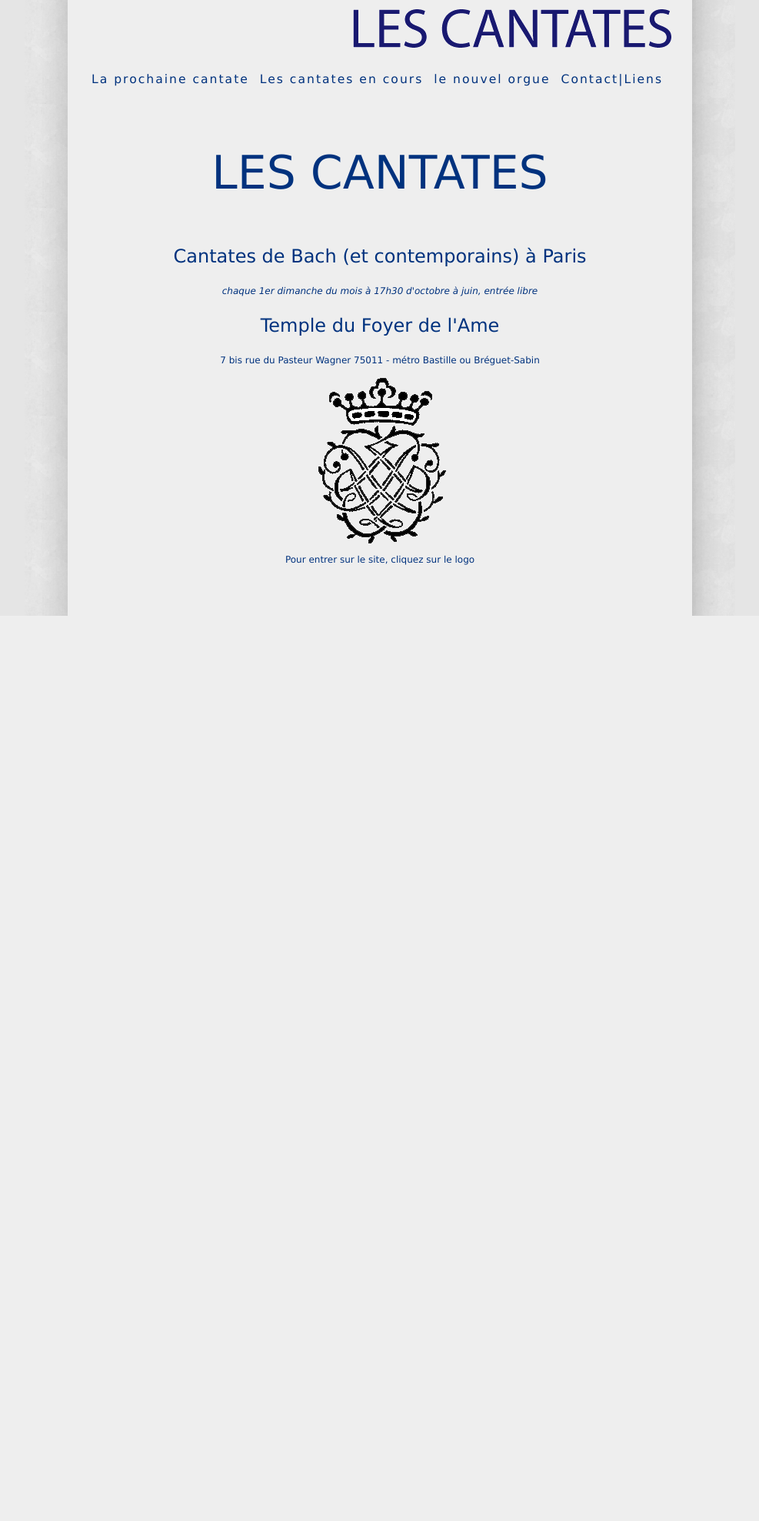
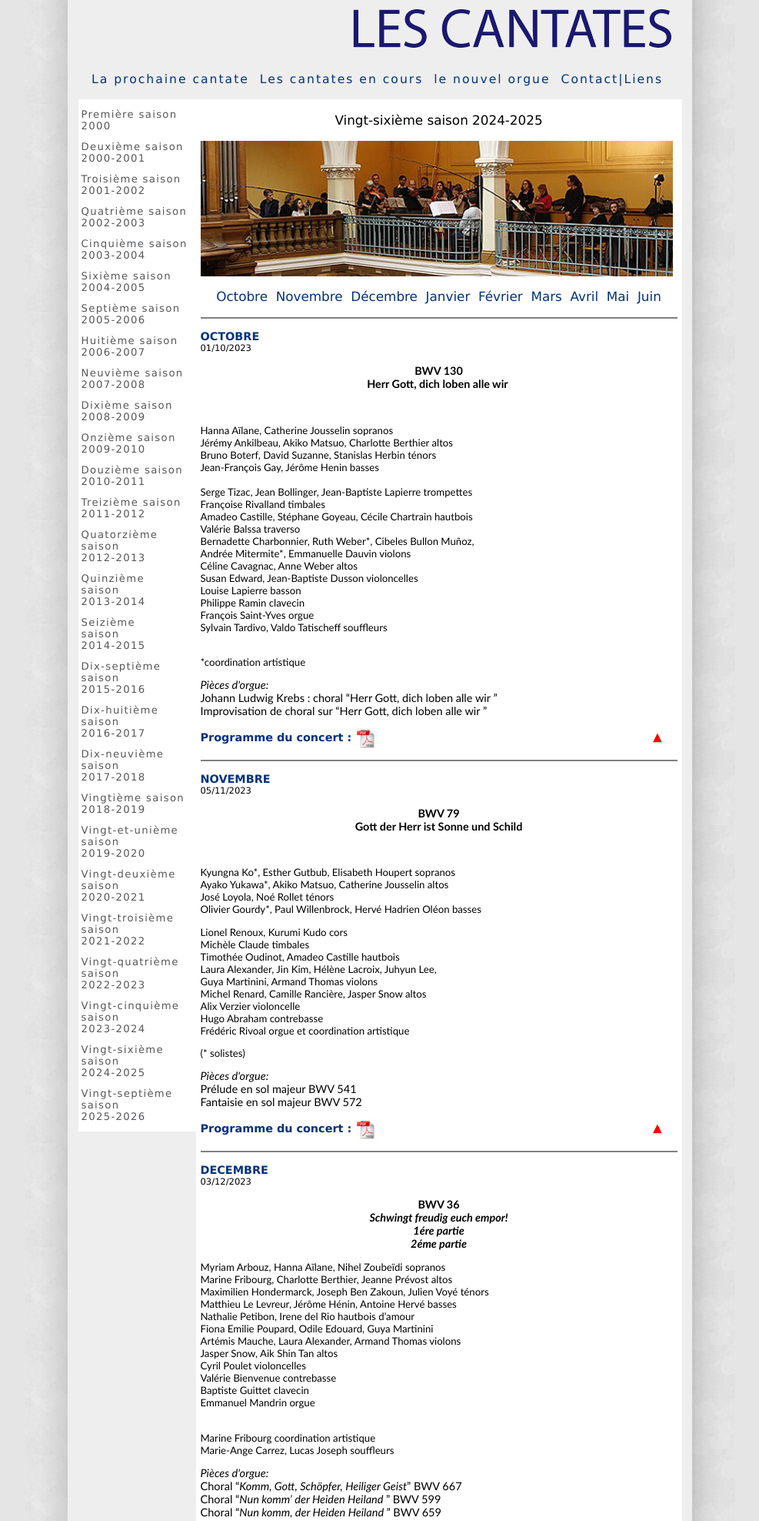
Before and after one commit to kaicarver/lescantates, a PHP site: page /index.php?page=integrale26 in a window 1280 px wide. Shown: the top 1976 px of the page at 77% size, without its empty margins (146-1133 px from the left). Before the commit the page ends 800 px from the top, so only its background shows below. Run offline with PHP 8.4, Linux system fonts and the light colour scheme.

Commit message:
commence à ajouter saisons 26 et 27

```diff
--- /dev/null
+++ b/docs/integrale26.php
@@ -0,0 +1,282 @@
+<script language="JavaScript" type="text/JavaScript">
+<link rel="stylesheet" type="text/css" href="style.css" />
+<!--
+function MM_reloadPage(init) {  //reloads the window if Nav4 resized
+  if (init==true) with (navigator) {if ((appName=="Netscape")&&(parseInt(appVersion)==4)) {
+    document.MM_pgW=innerWidth; document.MM_pgH=innerHeight; onresize=MM_reloadPage; }}
+  else if (innerWidth!=document.MM_pgW || innerHeight!=document.MM_pgH) location.reload();
+}
+MM_reloadPage(true);
+//-->
+</script>
+  <?php
+  include("docs/menuintegrale.php");
+  ?>
+  <link href="style.css" rel="stylesheet" type="text/css">
+<div class="Content" style="float:right; margin-left:180;	width:620px;
+	background-color: #FFFFFF;
+	padding-left:6px;
+	padding-right:6px;
+	border: 1px none #000000;">
+  <a name="HautPage"></a>
+  <p class="annee">Vingt-sixième saison 2024-2025</p>
+  <img src="../Images/Tribune_614.jpg" width="614" height="176">
+  <p class="liensaisons"><a href="#Octobre">Octobre</a>&nbsp;&nbsp;<a href="#Novembre">Novembre</a>&nbsp;&nbsp;<a href="#Decembre">D&eacute;cembre</a>&nbsp;&nbsp;<a href="#Janvier">Janvier</a>&nbsp;&nbsp;<a href="#Fevrier">F&eacute;vrier</a>&nbsp;&nbsp;<a href="#Mars">Mars</a>&nbsp;&nbsp;<a href="#Avril">Avril</a>&nbsp;&nbsp;<a href="#Mai">Mai</a>&nbsp;&nbsp;<a href="#Juin">Juin</a> </p>
+  <hr noshade>
+  <p class="mois"><a name="Octobre" id="Octobre"></a>OCTOBRE<br>
+  <span class="date"> 01/10</span><span class="date">/2023</span>
+  <p align="center" class="bwv">BWV 130<br>
+  Herr Gott, dich loben alle wir </p>
+<p class="musiciens">&nbsp;</p>
+<p class="musiciens">Hanna Aïlane, Catherine Jousselin sopranos<br>
+  Jérémy Ankilbeau, Akiko Matsuo, Charlotte Berthier altos<br>
+  Bruno Boterf, David Suzanne, Stanislas Herbin ténors<br>
+  Jean-François Gay, Jérôme Henin basses<br>
+  <br>
+  Serge Tizac, Jean Bollinger, Jean-Baptiste Lapierre trompettes <br>
+  Françoise Rivalland timbales <br>
+  Amadeo Castille, Stéphane Goyeau, Cécile Chartrain hautbois<br>
+  Valérie Balssa traverso <br>
+  Bernadette Charbonnier, Ruth Weber*, Cibeles Bullon Muñoz, <br>
+  Andrée Mitermite*, Emmanuelle Dauvin violons <br>
+  Céline Cavagnac, Anne Weber altos<br>
+  Susan Edward, Jean-Baptiste Dusson violoncelles  <br>
+  Louise Lapierre basson <br>
+  Philippe Ramin clavecin<br>
+  François Saint-Yves orgue<br>
+  Sylvain Tardivo, Valdo Tatischeff souffleurs</p>
+<p class="musiciens"><br>
+  *coordination artistique</p>
+<p class="musiciens"><span class="titreorgue">Pi&egrave;ces d'orgue:<br>
+    </span> <span class="pieceorgue">Johann Ludwig Krebs : choral &ldquo;Herr Gott, dich loben alle wir &rdquo; <br>
+    Improvisation de choral sur &ldquo;Herr Gott, dich loben alle wir &rdquo;<br>
+  </span><span class="pieceorgue"><a href="#HautPage"><img src="./Images/fleche_haut.gif" alt="Retour haut de page"  border="0" class="flechehaut" /></a></span>
+<p><span class="mois">Programme du concert :</span> <a href="../Presentations/saison 25/2310_130.pdf" target="_blank"><img src="../Images/Acrobat30px.gif" width="30" height="30" border="0"></a>
+</p>
+<hr noshade>
+<p class="mois"><a name="Novembre" id="Novembre"></a>NOVEMBRE<br>
+  <span class="date"> 05/11</span><span class="date">/2023</span>
+<p align="center" class="bwv">BWV 79<br>
+  Gott der Herr ist Sonne und Schild</p>
+<p class="musiciens">&nbsp;</p>
+<p class="musiciens">Kyungna Ko*, Esther Gutbub, Elisabeth Houpert sopranos<br>
+  Ayako Yukawa*, Akiko Matsuo, Catherine Jousselin altos<br>
+  José Loyola, Noé Rollet ténors<br>
+  Olivier Gourdy*, Paul Willenbrock, Hervé Hadrien Oléon basses</p>
+<p class="musiciens">Lionel Renoux, Kurumi Kudo cors <br>
+  Michèle Claude timbales<br>
+  Timothée Oudinot, Amadeo Castille hautbois<br>
+  Laura Alexander, Jin Kim, Hélène Lacroix, Juhyun Lee, <br>
+  Guya Martinini, Armand Thomas violons <br>
+  Michel Renard, Camille Rancière, Jasper Snow altos<br>
+  Alix Verzier violoncelle <br>
+  Hugo Abraham contrebasse<br>
+  Frédéric Rivoal orgue et coordination artistique</p>
+<p class="musiciens">(* solistes)</p>
+<p class="musiciens"><span class="titreorgue">Pi&egrave;ces d'orgue:<br>
+  </span> <span class="pieceorgue">Prélude en sol majeur BWV 541 <br>
+    Fantaisie en sol majeur BWV 572<br>
+  </span><span class="pieceorgue"><a href="#HautPage"><img src="./Images/fleche_haut.gif" alt="Retour haut de page"  border="0" class="flechehaut" /></a></span>
+<p><span class="mois">Programme du concert :</span> <a href="../Presentations/saison 25/79.pdf" target="_blank"><img src="../Images/Acrobat30px.gif" width="30" height="30" border="0"></a> </p>
+<hr noshade="noshade" />
+<p class="mois"><a name="Decembre" id="Decembre"></a>DECEMBRE<br>
+  <span class="date"> 03/12</span><span class="date">/2023</span>
+<p align="center" class="bwv">BWV 36<br>
+  <em>Schwingt freudig euch empor!<br>
+  1ére partie<br>
+  2éme partie
+  </em></p>
+<p class="musiciens">Myriam Arbouz, Hanna Aïlane, Nihel Zoubeïdi sopranos<br>
+  Marine Fribourg, Charlotte Berthier, Jeanne Prévost altos<br>
+  Maximilien Hondermarck, Joseph Ben Zakoun, Julien Voyé ténors<br>
+  Matthieu Le Levreur, Jérôme Hénin, Antoine Hervé basses<br>
+  Nathalie Petibon, Irene del Rio hautbois d’amour<br>
+  Fiona Emilie Poupard, Odile Edouard, Guya Martinini<br>
+  Artémis Mauche, Laura Alexander, Armand Thomas violons<br>
+  Jasper Snow, Aik Shin Tan altos<br>
+  Cyril Poulet violoncelles <br>
+  Valérie Bienvenue contrebasse<br>
+  Baptiste Guittet clavecin<br>
+  Emmanuel Mandrin orgue</p>
+<p class="musiciens"><br>
+  Marine Fribourg coordination artistique<br>
+  Marie-Ange Carrez, Lucas Joseph souffleurs</p>
+<p class="musiciens"><span class="titreorgue">Pi&egrave;ces d'orgue:<br>
+  </span> <span class="pieceorgue">Choral &ldquo;<em>Komm, Gott, Schöpfer, Heiliger Geist</em>&rdquo; BWV 667 <br>
+  Choral &ldquo;<em>Nun komm&rsquo; der Heiden Heiland </em>&rdquo; BWV 599<br>
+  Choral &ldquo;<em>Nun komm, der Heiden Heiland </em>&rdquo; BWV 659<br>
+    </span><span class="pieceorgue"><a href="#HautPage"><img src="./Images/fleche_haut.gif" alt="Retour haut de page"  border="0" class="flechehaut" /></a></span>
+<p><span class="mois">Programme du concert :</span> <a href="../Presentations/saison 25/36.pdf" target="_blank"><img src="../Images/Acrobat30px.gif" width="30" height="30" border="0"></a></p>
+<hr noshade="noshade" />
+<p class="mois"><a name="JANVIER" id="Janvier"></a>JANVIER<br>
+  <span class="date"> 07/01</span><span class="date">/2024</span>
+<p align="center" class="bwv">BWV 136<br>
+  Erforsche mich, Gott, und erfahre mein Herz  </p>
+<p> <span class="musiciens">Karine Serafin, Sophie Charpentier, Catherine Joussellin, Madeleine Treilhou sopranos<br>
+  Marine Fribourg*, Arthur Rigal-Gavioli, Akiko Matsuo altos<br>
+  Vincent Lièvre Picard*, Ulysses Chuang, Matthieu Benoit ténors<br>
+  Olivier Bizot*, Pierre Agut, Jérôme Hénin basses</span></p>
+<p class="musiciens" lang="en-US"> Lionel Renoux cor<br>
+  Amadeo Castille hautbois<br>
+  Neven Lesage hautbois d&rsquo;amour<br>
+  Jin Kim, Mario Konaka, David Rabinovici, Patrick Oliva,<br>
+  Xavier Sichel, Ruth Weber violons<br>
+  Cibeles Bullon Munoz, Aik Shin Tan altos<br>
+  Elena Andreyev, Norbert Zauberman violoncelles<br>
+  Elisabeth Joyé clavecin et coordination artistique<br>
+  Kamran Mercier orgue<br>
+  Etienne Cendrier, Sylvain Tardivo souffleurs</p>
+<p class="musiciens"> (* solistes)</p>
+<p class="pieceorgue"><span class="titreorgue">Pièces d'orgue:</span><br>
+  <span style="font-weight: normal">Prélude en la majeur  BWV 536<br>
+  Choral pour orgue &ldquo;Das alte Jahr vergangen ist&rdquo; BWV 614</span></p>
+<p align="center" class="pieceorgue"><br>
+    <a href="#HautPage"><img src="./Images/fleche_haut.gif" alt="Retour haut de page"  border="0" class="flechehaut" /></a>
+</p>
+<p class="pieceorgue">Programme du concert : <a href="../Presentations/saison 25/0124_136.pdf" target="_blank"><img src="../Images/Acrobat30px.gif" width="30" height="30" border="0"></a></p>
+<hr noshade="noshade" />
+<p class="mois"><a name="Fevrier" id="Fevrier"></a>FEVRIER<br>
+  <span class="date"> 04/02</span><span class="date">/2024</span>
+<p align="center" class="bwv">BWV 148<br>
+  <em>Bringet dem Herrn Ehre seines Namens</em></p>
+<p class="musiciens">Mathilde Marin, Catherine Jousselin, Madeleine Treilhou sopranos<br>
+  Evann Loget-Raymond, Akiko Matsuo, Arthur Rigal-Gavioli altos<br>
+  Romain Bazola, Gastón Oliveira Weckesser ténors</p>
+<p class="musiciens">Jean Baptiste Nicolas trompette<br>
+  Thomas Letellier, Hyong-Song Dupuis hautbois d’amour<br>
+  Jean-Maurice Messelin hautbois de chasse<br>
+  Cibeles Bullón Muñoz*, Andrée Mittermite, Sepideh Nikoukar,<br>
+  Tatsuya Hatano, Camille Rancière, Armand Thomas violons<br>
+  Ruth Weber, Louise Béguin altos<br>
+  Magdalena Probe, Maxime Calmon violoncelles <br>
+  Elisabeth Joyé clavecin<br>
+  Kamran Mercier orgue<br>
+  Augustin Le Coutour, Clément Leray souffleurs<br>
+  (*coordination artistique)</p>
+<p class="musiciens"><span class="titreorgue">Pi&egrave;ces d'orgue:<br>
+  </span> <span class="pieceorgue"><span class="pieceorgue">Fantaisie en sol mineur BWV 542<br>
+  Fuga super Meine Seele erhebet den Herrn BWV733</span><br>
+    </span><span class="pieceorgue"><a href="#HautPage"><img src="./Images/fleche_haut.gif" alt="Retour haut de page"  border="0" class="flechehaut" /></a></span>
+<p><span class="mois">Programme du concert :</span> <a href="../Presentations/saison 25/148.pdf" target="_blank"><img src="../Images/Acrobat30px.gif" width="30" height="30" border="0"></a></p>
+<hr noshade="noshade" />
+<p class="mois"><a name="Mars" id="Mars"></a>MARS<br>
+  <span class="date"> 03/03</span><span class="date">/2024</span>
+<p align="center" class="bwv">&nbsp;</p>
+<p align="center" class="bwv">Jacobus Gallus : Motet &ldquo;<em>Adoramus te</em>&rdquo;<br>
+  BWV 59<br>
+  <span lang="EN-US"><em>Wer mich liebet, </em></span><em><span lang="EN-US">der wird mein Wort halten</span></em></p>
+<p class="musiciens">Karine Sérafin*, Catherine Jousselin, Madeleine Treilhou <em>sopranos</em><br>
+  Aude Leriche, Akiko Matsuo, Sarah Rouppert <em>altos</em><br>
+  Matthieu Benoît, Timothée Nicolas, Camille Rancière <em>ténors</em><br>
+  Igor Bouin*, Joseph Nicolas, Paul Willenbrock <em>basses</em></p>
+<p class="musiciens">Jean-Daniel Souchon, Antoine Azuelos <em>trompettes</em><br>
+  Michèle Claude <em>timbales</em><br>
+  Bernadette Charbonnier, Ugo Gianotti, Eun-Shik Kim, Andrée Mitermite <em>violons</em><br>
+  Ruth Weber <em>alto</em><br>
+  Christophe Coin <em>violoncelle</em><br>
+  François Guerrier <em>clavecin</em><br>
+  Freddy Eichelberger <em>orgue et coordination artistique</em><br>
+  Claire Lebouc, Sylvain Tardivo<em> souffleurs</em><br>
+  (* solistes)</p>
+<p class="musiciens"><span class="titreorgue">Pi&egrave;ces d'orgue:<br>
+  </span> <span class="pieceorgue">Praeludium en la mineur BWV 543/1a<br>
+  Adagio BWV 564<br>
+  Dietrich Buxtehude : Praeludium en do majeur BuxWV 137<br>
+  </span><span class="pieceorgue"><a href="#HautPage"><img src="./Images/fleche_haut.gif" alt="Retour haut de page"  border="0" class="flechehaut" /></a></span>
+<p><span class="mois">Programme du concert :</span> <a href="../Presentations/saison 25/mars24-59.pdf" target="_blank"><img src="../Images/Acrobat30px.gif" width="30" height="30" border="0"></a></p>
+<hr>
+<p class="mois"><a name="Avril" id="Avril"></a>AVRIL<br>
+  <span class="date"> 07/04</span><span class="date">/2024</span>
+<p align="center" class="bwv">&nbsp;</p>
+<p align="center" class="bwv">Oratorio de Pâques BWV 249</p>
+<p><span class="musiciens">Alice Duport-Percier*, Hanna Aïlane, Karine Serafin, Dominique Moaty, Madeleine Threilhou sopranos<br>
+  Laura Muller*, Lewis Hammond, Catherine Joussellin, Akiko Matsuo altos<br>
+  Benoît Porcherot*, Jean-Luc-Baudouin, Stanislas Herbin ténors<br>
+  Simon Dubois*, Jean-François Gay, Camille Rancière, Paul Willenbrock,  basses<br>
+  <br>
+  Emmanuelle Dauvin*, Cibeles Bullon Munoz, Orlando Faneite Moreno,<br>
+  Guya Martinini, Pablo Alonso Diaz violons<br>
+  Michel Renard, Ruth Weber, Aik Shin Tan altos<br>
+  Magali Boyer, Celia Pradel violoncelles<br>
+  Valérie Bienvenu contrebasse<br>
+  Victoire Fellonneau flûte traversière<br>
+  Hélène Mourot*, Christophe Mazeaud* hautbois et hautbois d’amour<br>
+  Michelle Tellier, Christophe Mazeaud flûtes à bec<br>
+  Alexandre Salles basson <br>
+  Victor Theurkauff, Guilhem Barragué, Julien Cartier trompettes<br>
+  Cloé Guiberteau timbales <br>
+  Yannick Varlet orgue<br>
+  Frederick Haas clavecin<br>
+  <br>
+  Graham O’Reilly coordination</span><br>
+  <span class="musiciens">(* solistes)</span></p>
+<p class="musiciens">&nbsp;</p>
+<p class="musiciens"><span class="titreorgue">Pi&egrave;ces d'orgue:<br>
+  </span> <span class="pieceorgue">Prélude en sol majeur BWV 541<br>
+  Fugue en sol majeur BWV 541<br>
+  </span><span class="pieceorgue"><a href="#HautPage"><img src="./Images/fleche_haut.gif" alt="Retour haut de page"  border="0" class="flechehaut" /></a></span>
+<p><span class="mois">Programme du concert :</span> <a href="../Presentations/saison 25/2404_249.pdf" target="_blank"><img src="../Images/Acrobat30px.gif" width="30" height="30" border="0"></a></p>
+<hr>
+<p class="mois"><a name="Mai" id="Mai"></a>MAI<br>
+  <span class="date"> 05/05</span><span class="date">/2024</span>
+<p align="center" class="bwv">&nbsp;</p>
+<p align="center" class="bwv">BWV 120<em><br>
+  Gott, man lobet dich in der Stille</em></p>
+<p class="musiciens">Anna Piroli*, Madeleine Treilhou, Nihel Zoubeïdi sopranos<br>
+  Camille Bordet*, Vincent Weymann, Catherine Jousselin, Akiko Matsuo altos<br>
+  Benoît Porcherot*, Julien Voyé, Joël Roessel ténors<br>
+  Jean-François Gay*, Nicolas Hézelot, Camille Rancière basses</p>
+<p class="musiciens">Jean-Daniel Souchon, Jean-Baptiste Nicolas, Gilles Mercier trompettes<br>
+  Michèle Claude timbales<br>
+  Olivier Lalau, Martin Roux hautbois<br>
+  Emmanuelle Dauvin**, Christophe Mourault, Valentine Pinardel, Daniel Boothe,<br>
+  Orlando Faneite Moreno violons<br>
+  Marina Marcos Aik Shin Tan altos<br>
+  Valentin Bajou violoncelle <br>
+  Leonardo Teruggi contrebasse<br>
+  Frédérick Haas clavecin, direction et orgue solo<br>
+  Tetsu Isaji orgue continuo<br>
+  <br>
+  Augustin Le Coutour, Sébastien Cadet souffleurs<br>
+  <br>
+  (* solistes vocaux ** coordination artistique)</p>
+<p class="musiciens">&nbsp;</p>
+<p class="musiciens"><span class="titreorgue">Pi&egrave;ces d'orgue:<br>
+  </span> <span class="pieceorgue">Adagio BWV 564 aux violon et pédalier<br>
+  Prélude pour orgue en ré majeur BWV 874<br>
+  </span><span class="pieceorgue"><a href="#HautPage"><img src="./Images/fleche_haut.gif" alt="Retour haut de page"  border="0" class="flechehaut" /></a></span>
+<p><span class="mois">Programme du concert :</span> <a href="../Presentations/saison 25/120.pdf" target="_blank"><img src="../Images/Acrobat30px.gif" width="30" height="30" border="0"></a></p>
+<hr>
+<p class="mois"><a name="Juin" id="Juin"></a>JUIN<br>
+  <span class="date"> 02/06</span><span class="date">/2024</span>
+<p align="center" class="bwv">&nbsp;</p>
+<p align="center" class="bwv"><span class="pieceorgue">Marc’Antonio Ingegnieri (1535-1592) <br>
+  Motet Duo Seraphim à 8 voix<br>
+  <br>
+J.S.Bach Cantate BWV 129 <br>
+“Gelobet sei der Herr, mein Gott”</span></p>
+<p class="musiciens">Luanda Siqueira, Karine Sérafin, Donatienne Michel-Dansac, <br>
+  Dominique Hernandez, Catherine Jousselin, Marie-Geneviève Lambert sopranos<br>
+  Julien Freymuth, Barbara Minder, Akiko Matsuo, <br>
+  Camille de Montullé, Jérémy Ankilbeau altos<br>
+  Matthieu Benoît, Ulysses Chuang, Olivier Guérinel, Timothée Nicolas ténors<br>
+  Joseph Nicolas, Matthieu Amiguet, Camille Rancière, Paul Willenbrock basses</p>
+<p class="musiciens">Joël Lahens, Olivier Mourault, Mauricio Ahumada trompettes<br>
+  Michèle Claude timbales<br>
+  Jacques-Antoine Bresch traverso<br>
+  Margot Humber, Joseba Berrocal hautbois et hautbois d’amour<br>
+  Odile Edouard, Bernadette Charbonnier, Emmanuel Galliot, Guya Martinini, Andrée Mitertmite, Christophe Mourault, Lucien Pagnon violons <br>
+  Ruth Weber, Pablo Alonso Diez altos<br>
+  Marion Middenway, François Gallon violoncelles <br>
+  Frédéric Rivoal clavecin<br>
+  Freddy Eichelberger orgue et coordination artistique<br>
+  Sébastien Cadet, Patrick Revy souffleurs</p>
+<p class="musiciens">&nbsp;</p>
+<p class="musiciens"><span class="titreorgue">Pi&egrave;ces d'orgue:<br>
+  </span> <span class="pieceorgue"><span class="pieceorgue">Heinrich Scheidemann (1595-1663) Praeambulum en ré WV 36<br>
+  Johann Ludwig Krebs (1713-1780) Choral “O Gott, du frommer Gott” <br>
+  J.S. Bach “Meine Seele erhebt den Herren” (fuga sopra Magnificat pro organo pleno) BWV 733</span><br>
+  </span><span class="pieceorgue"><a href="#HautPage"><img src="./Images/fleche_haut.gif" alt="Retour haut de page"  border="0" class="flechehaut" /></a></span>
+<p><span class="mois">Programme du concert :</span> <a href="../Presentations/saison 25/Juin24.pdf" target="_blank"><img src="../Images/Acrobat30px.gif" width="30" height="30" border="0"></a></p>
+<hr>
+</div>
--- a/docs/menuintegrale.php
+++ b/docs/menuintegrale.php
@@ -60,4 +60,11 @@
 2022-2023</a> </p>
 	<p><a href="index.php?page=integrale25">Vingt-cinquième<br />
 saison<br>
-2023-2024</a></p></div>
+2023-2024</a> </p>
+	<p><a href="index.php?page=integrale26">Vingt-sixième<br />
+saison<br>
+2024-2025</a> </p>
+	<p><a href="index.php?page=integrale27">Vingt-septième<br />
+saison<br>
+2025-2026</a> </p>
+</div>
--- a/index.php
+++ b/index.php
@@ -63,7 +63,10 @@ $pages = array('accueil' => 'docs/accueil.php',
 			  'integrale22'=> 'docs/integrale22.php',
 			  'integrale23'=> 'docs/integrale23.php',
 			  'integrale24'=> 'docs/integrale24.php',
-			  'integrale25'=> 'docs/integrale25.php',);
+			  'integrale25'=> 'docs/integrale25.php',
+			  'integrale26'=> 'docs/integrale26.php',
+			  'integrale27'=> 'docs/integrale27.php',
+			);
 
 if($_GET['page'] != NULL) $page = htmlentities($_GET['page'], ENT_QUOTES);
 else $page = "accueil";
```
Also changed, not shown: docs/integrale27.php (added, +282 -0 lines).
